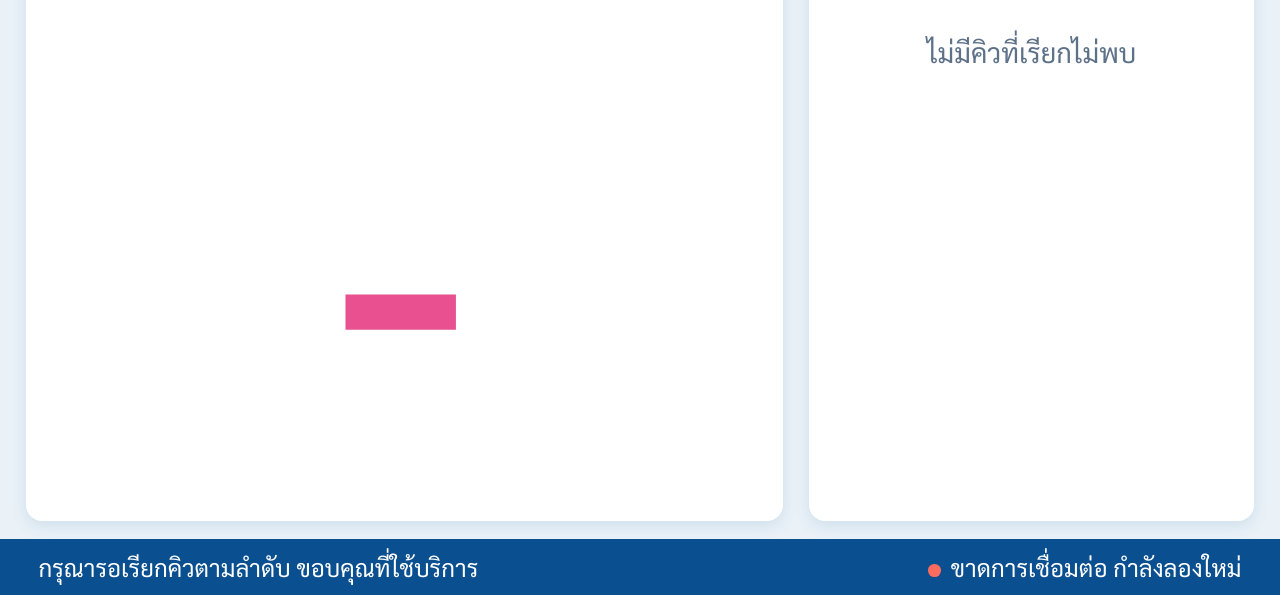
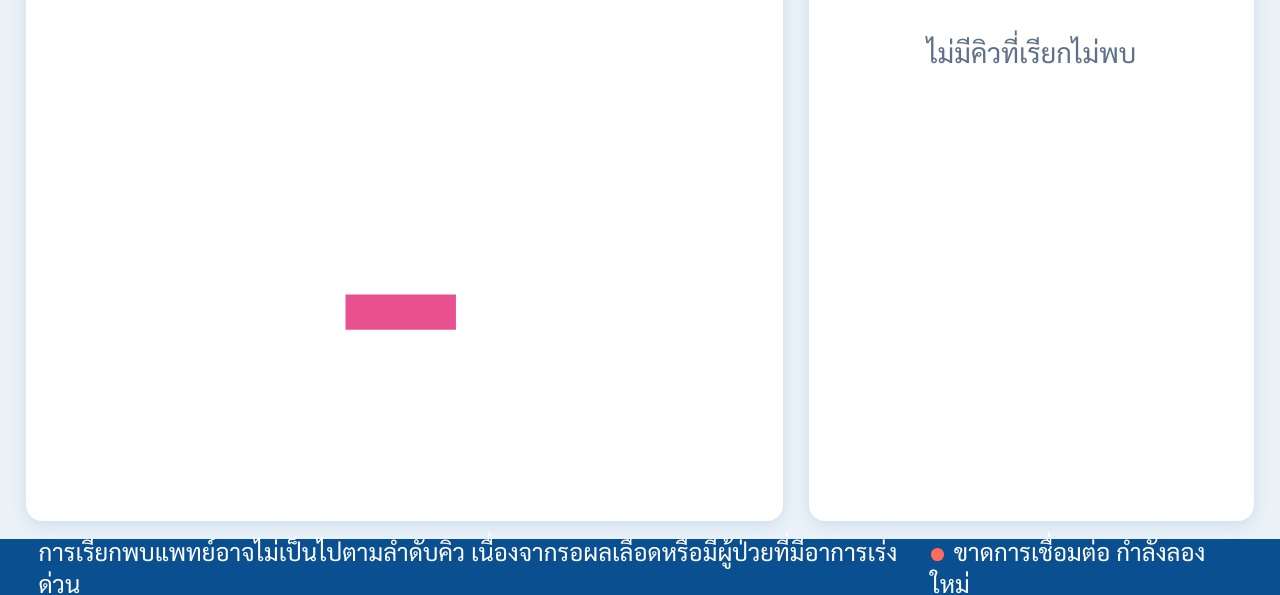
Before and after one commit to fammed-hub/queuemorning, a plain HTML site: page index.html in a window 1280 px wide. Shown: the part 205-800 px from the top of the page. Drawn offline with Linux system fonts and the light colour scheme.

Commit message:
Update index.html

```diff
--- a/index.html
+++ b/index.html
@@ -96,7 +96,7 @@ var SHEET_ID = sheetId(P.get("id")) || DEFAULT_SHEET_ID;
 var TAB = P.get("tab") || DEFAULT_TAB;
 var HOSPITAL_NAME = "ศูนย์การแพทย์กาญจนาภิเษก";   // ชื่อ รพ. ที่แสดงบนหัวจอ
 var DEPARTMENT = "แผนกเวชศาสตร์ครอบครัว";    // ชื่อแผนก/จุดบริการ
-var NOTICE = "กรุณารอเรียกคิวตามลำดับ ขอบคุณที่ใช้บริการ";
+var NOTICE = "การเรียกพบแพทย์อาจไม่เป็นไปตามลำดับคิว เนื่องจากรอผลเลือดหรือมีผู้ป่วยที่มีอาการเร่งด่วน";
 var POLL_MS = 3000;                       // รีเฟรชทุก 3 วินาที
 var MISSED_SHOWN = 16;                    // จำนวนคิว "เรียกไม่พบ" สูงสุดที่แสดง (2 คอลัมน์ x 8 แถว)
 var S_MISSED = "เรียกไม่พบ";             // สถานะที่จะแสดงในช่องด้านขวา
```
